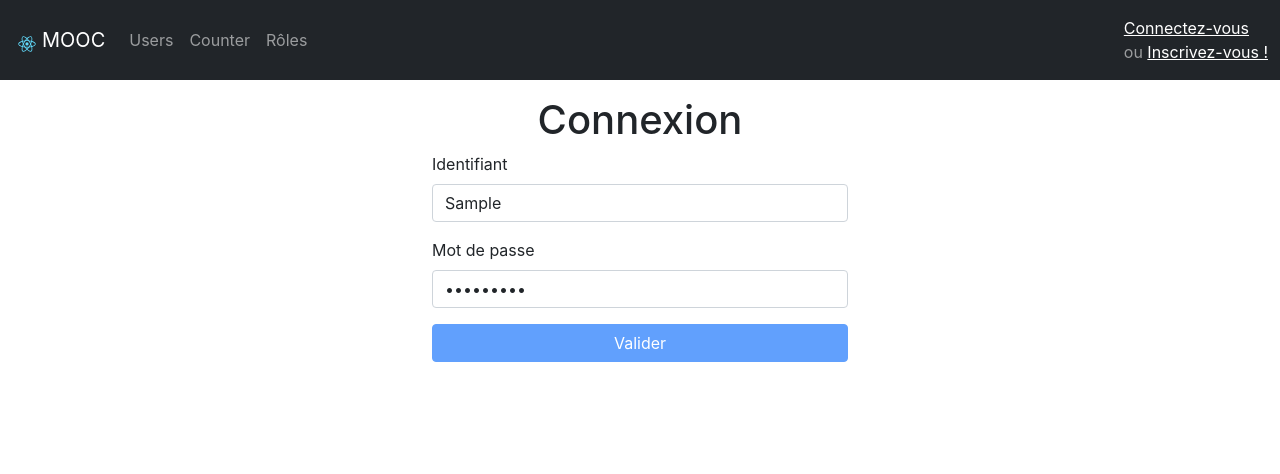
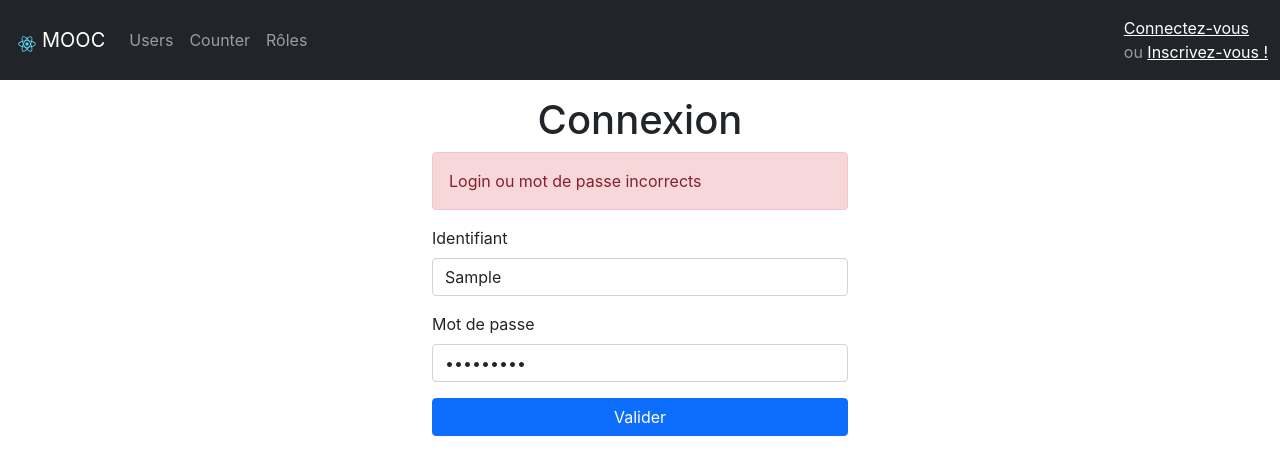
Before and after one commit to amirzacker/adoptefrontend, a React (Create React App) app: page /login in a window 1280 px wide. Both pictures are taken after typing "Sample", "Sample123" into the empty fields and a click on the button "Valider". Shown: the top 474 px of the page. Built offline with nearby package versions, Linux system fonts and the light colour scheme.

Commit message:
Module 2, Chapitre 17 : Création du store avec Context

```diff
--- a/src/pages/Login.jsx
+++ b/src/pages/Login.jsx
@@ -1,8 +1,29 @@
-import React from 'react'
+import React, { useState } from 'react'
 import { ErrorMessage, Field, Form, Formik } from 'formik'
 import * as Yup from 'yup'
+import axios from 'axios'
+import { useNavigate } from 'react-router-dom'
+
+const fakeAxios = {
+  post: (url, data) => {
+    if (url === '/api/login') {
+      if (data.login === 'MONLOGIN' && data.password === 'MONPASSWORD') {
+        return Promise.resolve({
+          status: 200,
+          data: { token: 'xxx.yyy.zzz' },
+        })
+      } else {
+        return Promise.reject({ status: 401 })
+      }
+    } else {
+      return axios.post(url, data)
+    }
+  },
+}
 
 function Login () {
+  const navigate = useNavigate()
+  const [authError, setAuthError] = useState('')
   return (
     <div className="d-flex justify-content-center">
       <div className="col-12 col-sm-10 col-md-8 col-lg-4">
@@ -17,10 +38,24 @@ function Login () {
               .required('Un mot de passe est nécessaire')
               .min(8, 'Votre mot de passe doit comporter au moins 8 caractères'),
           })}
-          onSubmit={() => {}}
+          onSubmit={async ({ login, password }) => {
+            try {
+              const response = await fakeAxios.post('/api/login', { login, password })
+              axios.defaults.headers.common['Authorization'] = `Bearer: ${response.data.token}`
+              navigate('/')
+            } catch (error) {
+              if (error.status === 401) {
+                setAuthError('Login ou mot de passe incorrects')
+              } else {
+                console.error(error)
+                setAuthError(error.message)
+              }
+            }
+          }}
         >
           {({ isSubmitting }) => (
             <Form>
+              {authError && <div className="alert alert-danger">{authError}</div>}
               <div className="mb-3">
                 <label htmlFor="login" className="form-label">Identifiant</label>
                 <Field type="text" className="form-control" id="login" name="login"/>
```
